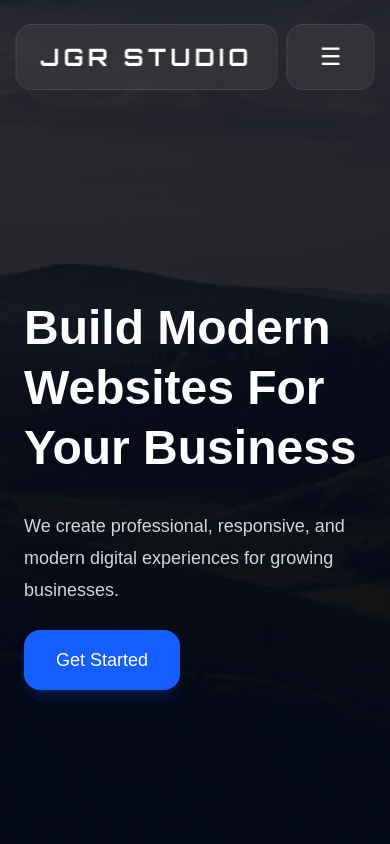
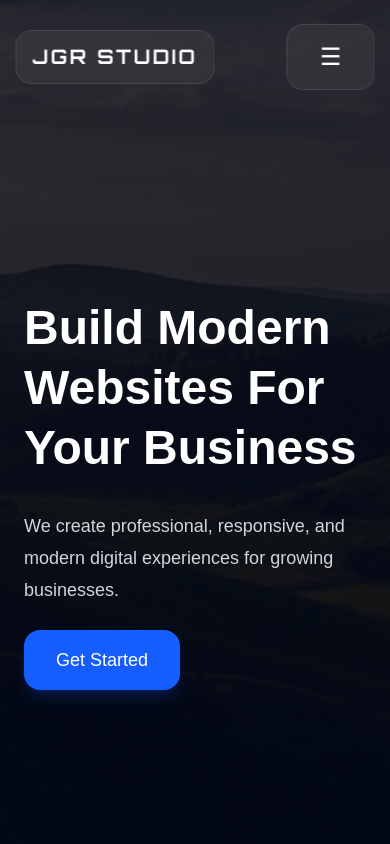
Before and after one commit to joelgrajan/modern-business-website, a Next.js app: page / in a window 390 px wide. Shown: the top 844 px of the page. Built offline with nearby package versions, Linux system fonts and the light colour scheme.

Commit message:
Improved mobile navbar responsiveness

```diff
--- a/components/Navbar.tsx
+++ b/components/Navbar.tsx
@@ -79,8 +79,8 @@ export default function Navbar({
             backdrop-blur-xl
             border
             rounded-2xl
-            px-6
-            py-4
+           px-4 lg:px-6
+py-3 lg:py-4
             transition-colors
             duration-500
 
@@ -92,10 +92,10 @@ export default function Navbar({
 
           <h1
             className={`
-              text-2xl
-              lg:text-3xl
+              text-xl
+lg:text-3xl
               font-bold
-              tracking-[0.18em]
+              tracking-[0.12em]
               uppercase
               ${orbitron.className}
             `}
```
